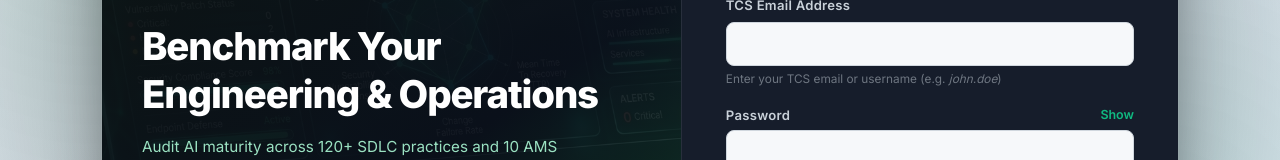
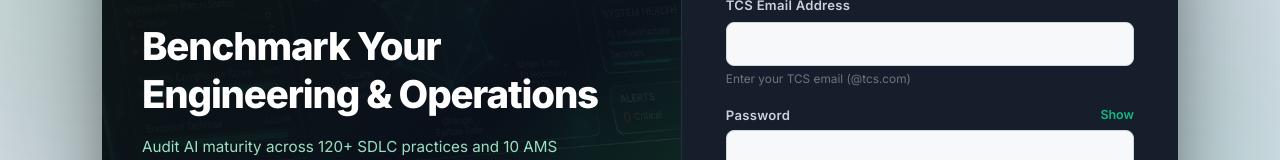
Before and after one commit to YUVARAJMORLA/sdlc-ams-frontend, a Next.js app: page /login in a window 1280 px wide. Shown: the part 348-508 px from the top of the page. Built offline with nearby package versions, Linux system fonts and the light colour scheme; no server answers.

Commit message:
fix(auth): update email help text to 'Enter your TCS email (@tcs.com)'

```diff
--- a/src/app/login/page.js
+++ b/src/app/login/page.js
@@ -136,7 +136,7 @@
                 autoComplete="email"
               />
               <div style={{ fontSize: '0.74rem', color: '#6e7681', marginTop: '4px' }}>
-                Enter your TCS email or username (e.g. <em>john.doe</em>)
+                Enter your TCS email (@tcs.com)
               </div>
             </div>
 
```
